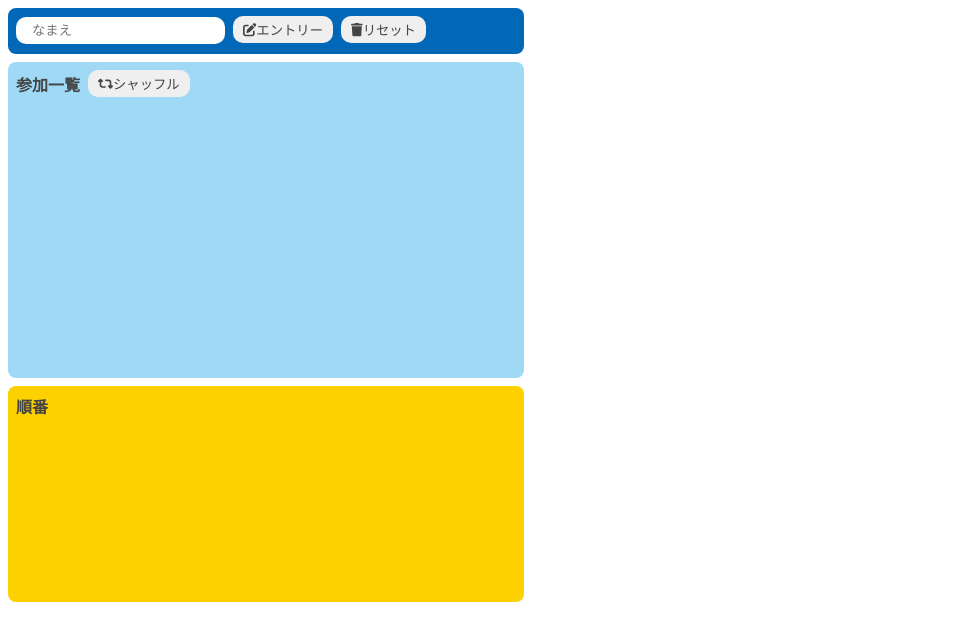
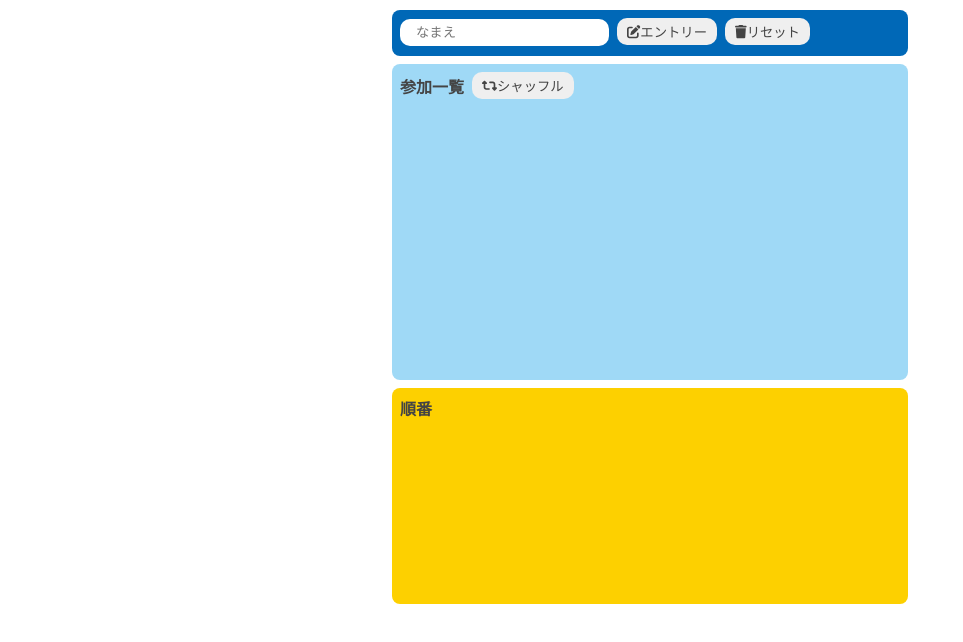
Before and after one commit to ksbmyk/shuffle-app, a React (Create React App) app: page / in a window 1280 px wide. Shown: the top 642 px of the page, without its empty margins (0-963 px from the left). Built offline with nearby package versions, Linux system fonts and the light colour scheme; the HTML template or start-up script is replaced by a standard one.

Commit message:
中央配置に変更

```diff
--- a/src/App.css
+++ b/src/App.css
@@ -1,6 +1,12 @@
 body {
   font-family: sans-serif;
   color: #444444;
+}
+
+.content {
+  margin-top: 10px;
+  width: 40%;
+  padding: 0 30%;
 }
 
 input {
--- a/src/App.jsx
+++ b/src/App.jsx
@@ -42,7 +42,7 @@ const App = () => {
     }
 
     return (
-        <>
+        <div className="content">
             <div className="input-area">
                 <input placeholder="なまえ" value={memberName} onChange={onChangeMenberName}></input>
                 <button id="add-button" onClick={onClickAdd}><FontAwesomeIcon icon={faEdit} />エントリー</button>
@@ -83,7 +83,7 @@ const App = () => {
                     })}
                 </ul>
             </div>
-        </>
+        </div>
     );
 };
 
```
